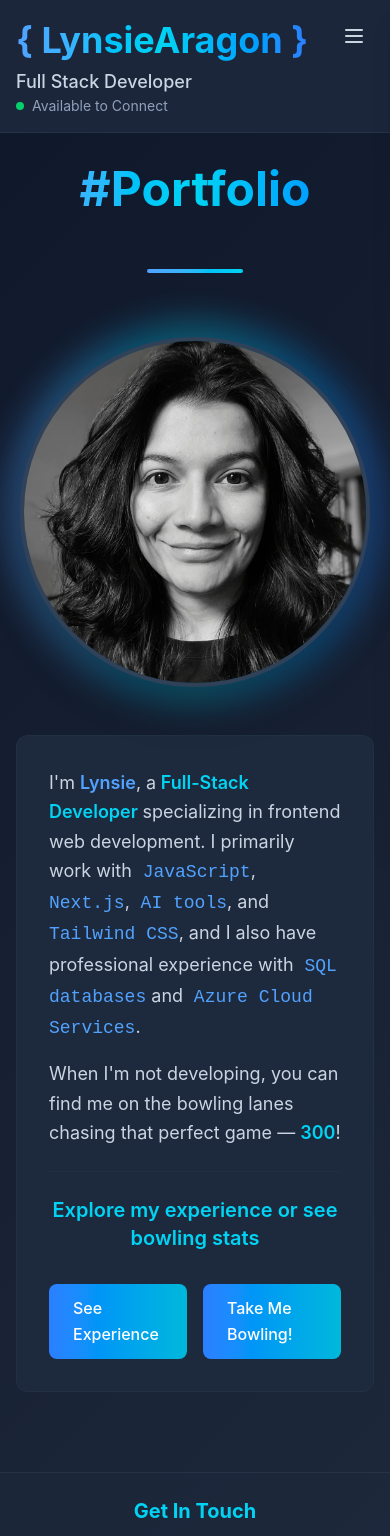
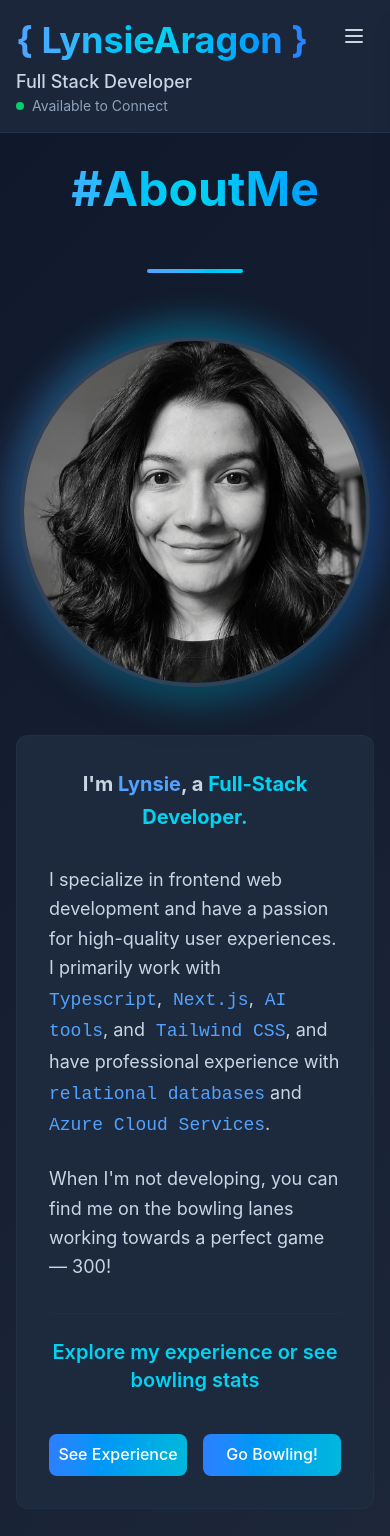
Before and after one commit to Lynsiearagon/lynsie-aragon-portfolio, a Next.js app: page / in a window 390 px wide. Shown: the top 1536 px of the page. Built offline with nearby package versions, Linux system fonts and the light colour scheme.

Commit message:
Fix button text on mobile, update AboutMe page

```diff
--- a/src/app/page.tsx
+++ b/src/app/page.tsx
@@ -8,7 +8,7 @@ export default function Home() {
       {/* Hero Section */}
       <section className="text-center mb-16">
         <h1 className="text-5xl md:text-6xl font-bold mb-6 bg-gradient-to-r from-blue-400 via-cyan-400 to-blue-500 bg-clip-text text-transparent h-20">
-          #Portfolio
+          #AboutMe
         </h1>
         <div className="w-24 h-1 bg-gradient-to-r from-blue-400 to-cyan-400 mx-auto rounded-full"></div>
       </section>
@@ -35,22 +35,21 @@ export default function Home() {
           {/* Combined Content + CTAs Card */}
           <div className="bg-slate-800 rounded-xl p-8 border border-slate-700/30">
             <div className="prose prose-slate prose-lg max-w-prose mx-auto">
-              <p className="text-lg leading-relaxed text-slate-300 mb-4">
-                I&apos;m{" "}
-                <span className="text-blue-400 font-semibold">Lynsie</span>, a
-                <span className="text-cyan-400 font-semibold">
-                  {" "}
-                  Full-Stack Developer{" "}
-                </span>
-                specializing in frontend web development. I primarily work with
-                <span className="text-blue-400 font-mono"> JavaScript</span>,
+              <h2 className="text-xl font-bold leading-relaxed text-slate-300 mb-8 text-center">
+                I&apos;m <span className="text-blue-400">Lynsie</span>, a
+                <span className="text-cyan-400"> Full-Stack Developer. </span>
+              </h2>
+              <p className="text-lg leading-relaxed text-slate-300 mb-6">
+                I specialize in frontend web development and have a passion for
+                high-quality user experiences. I primarily work with
+                <span className="text-blue-400 font-mono"> Typescript</span>,
                 <span className="text-blue-400 font-mono"> Next.js</span>,
                 <span className="text-blue-400 font-mono"> AI tools</span>, and
                 <span className="text-blue-400 font-mono"> Tailwind CSS</span>,
-                and I also have professional experience with
+                and have professional experience with
                 <span className="text-blue-400 font-mono">
                   {" "}
-                  SQL databases
+                  relational databases
                 </span>{" "}
                 and
                 <span className="text-blue-400 font-mono">
@@ -59,31 +58,28 @@ export default function Home() {
                 </span>
                 .
               </p>
-
-              <p className="text-lg leading-relaxed text-slate-300 mb-6">
+              <p className="text-lg leading-relaxed text-slate-300 mb-8">
                 When I&apos;m not developing, you can find me on the bowling
-                lanes chasing that perfect game —{" "}
-                <span className="text-cyan-400 font-semibold">300</span>!
+                lanes working towards a perfect game — 300!
               </p>
-
               <div className="border-t border-slate-700/20 pt-6 mt-6">
-                <h3 className="text-xl font-semibold text-cyan-400 mb-8 text-center">
+                <h3 className="text-xl font-semibold text-cyan-400 mb-10 text-center">
                   Explore my experience or see bowling stats
                 </h3>
 
                 <div className="inline-flex gap-4 justify-center items-center w-full">
                   <Link
                     href="/experience"
-                    className="inline-flex items-center px-6 py-3 bg-gradient-to-r from-blue-500 to-cyan-500 hover:from-blue-600 hover:to-cyan-600 text-white font-medium rounded-lg transition-all duration-200 transform hover:scale-105 hover:shadow-lg w-full justify-center"
+                    className="inline-flex items-center md:py-3 py-2  bg-gradient-to-r from-blue-500 to-cyan-500 hover:from-blue-600 hover:to-cyan-600 text-white font-medium rounded-lg transition-all duration-200 transform hover:scale-105 hover:shadow-lg w-full justify-center text-center"
                   >
                     See Experience
                   </Link>
 
                   <Link
                     href="/bowling"
-                    className="inline-flex items-center px-6 py-3 bg-gradient-to-r from-blue-500 to-cyan-500 hover:from-blue-600 hover:to-cyan-600 text-white font-medium rounded-lg transition-all duration-200 transform hover:scale-105 hover:shadow-lg w-full justify-center"
+                    className="inline-flex items-center md:py-3 py-2 bg-gradient-to-r from-blue-500 to-cyan-500 hover:from-blue-600 hover:to-cyan-600 text-white font-medium rounded-lg transition-all duration-200 transform hover:scale-105 hover:shadow-lg w-full justify-center text-center"
                   >
-                    Take Me Bowling!
+                    Go Bowling!
                   </Link>
                 </div>
               </div>
--- a/src/components/ProjectCard.tsx
+++ b/src/components/ProjectCard.tsx
@@ -51,7 +51,7 @@ const ProjectCard = ({ project }: { project: Project }) => {
             href={project.link}
             target="_blank"
             rel="noopener"
-            className="inline-flex items-center justify-center px-6 py-2 bg-gradient-to-r from-blue-500 to-cyan-500 hover:from-blue-600 hover:to-cyan-600 text-white text-sm font-medium rounded-md transition-all duration-200 transform hover:scale-105 hover:shadow-lg text-center w-full"
+            className="inline-flex items-center justify-center py-2 bg-gradient-to-r from-blue-500 to-cyan-500 hover:from-blue-600 hover:to-cyan-600 text-white text-sm font-medium rounded-md transition-all duration-200 transform hover:scale-105 hover:shadow-lg text-center w-full"
           >
             Visit Website
           </a>
@@ -59,7 +59,7 @@ const ProjectCard = ({ project }: { project: Project }) => {
             href={project.codeLink}
             target="_blank"
             rel="noopener"
-            className="inline-flex items-center  justify-center px-6 py-2 bg-gradient-to-r from-blue-500 to-cyan-500 hover:from-blue-600 hover:to-cyan-600 text-white text-sm font-medium rounded-md transition-all duration-200 transform hover:scale-105 hover:shadow-lg text-center w-full"
+            className="inline-flex items-center  justify-center py-2 bg-gradient-to-r from-blue-500 to-cyan-500 hover:from-blue-600 hover:to-cyan-600 text-white text-sm font-medium rounded-md transition-all duration-200 transform hover:scale-105 hover:shadow-lg text-center w-full"
           >
             See ReadMe
           </a>
```
